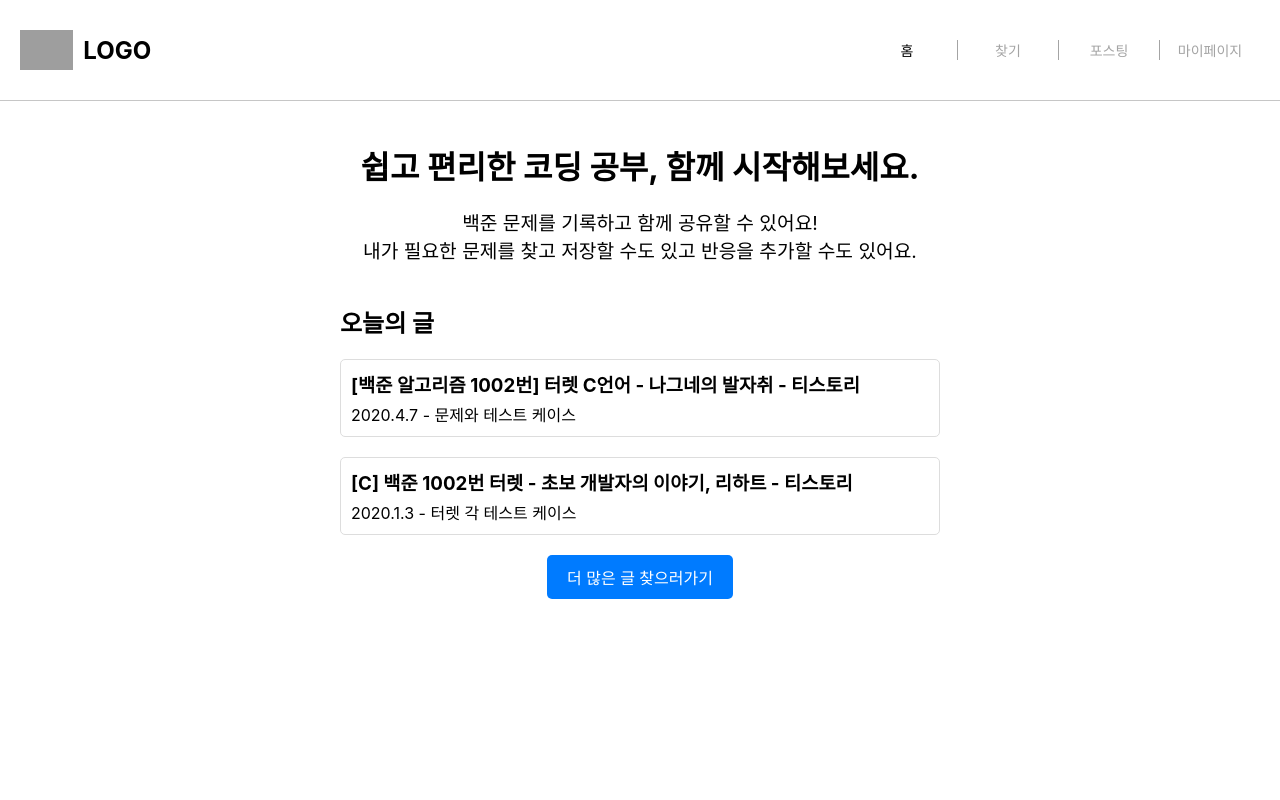
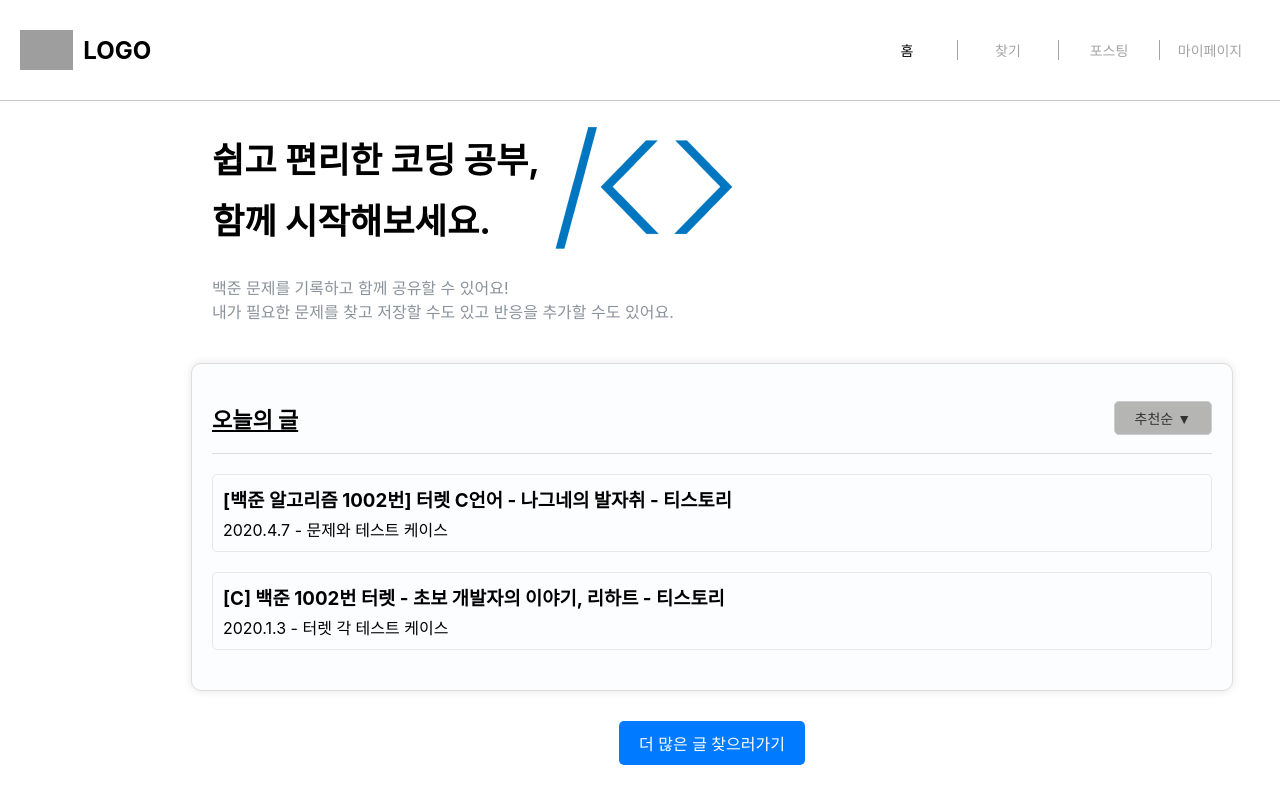
Before and after one commit to yerroong/inha_likelion_hackathon4, a React (Create React App) app in the folder front/: page / in a window 1280 px wide. Built offline with nearby package versions, Linux system fonts and the light colour scheme; grey boxes are pictures that could not be loaded.

Commit message:
mainpage 수정 및 틀 완성

```diff
--- a/front/src/pages/Mainpage.jsx
+++ b/front/src/pages/Mainpage.jsx
@@ -1,28 +1,79 @@
 import React from 'react';
 import styled from 'styled-components';
 import { useNavigate } from 'react-router-dom';
-// import Header from './Header';
-//현재 느낌만 냄 크게 수정해야함.
 
-const HomePageContainer = styled.div`
-  text-align: center;
+const MContainer = styled.div`
+  display: flex;
+  flex-direction: column;
   padding: 20px;
+  margin-left: 15%;
+`;
+
+const ContentContainer = styled.div`
+  max-width: 800px;
+  width: 100%;
+  text-align: left;
+`;
+
+const TitleContainer = styled.div`
+  display: flex;
+  align-items: center;
+  margin-bottom: 20px;
+`;
+
+const TitleText = styled.div`
+  display: flex;
+  flex-direction: column;
 `;
 
 const Title = styled.h1`
-  font-size: 2em;
-  margin-bottom: 20px;
+  font-size: 2.2em;
+  margin: 0;
+  font-weight: bold;
 `;
 
 const Subtitle = styled.p`
-  font-size: 1.2em;
+  font-size: 1em;
   margin-bottom: 40px;
+  color: #8A929B;
+`;
+
+const TitleImage = styled.img`
+  width: 188px;
+  height: 134px;
+  margin-left: 10px;
+`;
+
+const PostsContainerWrapper = styled.div`
+  display: flex;
+  flex-direction: column;
+  align-items: center;
+  width: 1000px; /* Adjust as needed */
+  margin: 0 auto; /* Center horizontally */
 `;
 
 const PostsContainer = styled.div`
-  margin: 0 auto;
-  max-width: 600px;
-  text-align: left;
+  width: 1000px;
+  max-width: 100%;
+  border: 1px solid #ddd;
+  border-radius: 10px;
+  padding: 20px;
+  margin-bottom: 10px;
+  background-color: #FBFDFF; /* Background color */
+  box-shadow: 0px 0px 10px rgba(0, 0, 0, 0.1); /* Box shadow */
+`;
+
+const Post = styled.h2`
+  text-decoration: underline;
+  font-size: 22px;
+`;
+
+const PostsHeader = styled.div`
+  display: flex;
+  justify-content: space-between;
+  align-items: center;
+  border-bottom: 1px solid #ddd;
+  margin-bottom: 20px;
 `;
 
 const PostList = styled.ul`
@@ -31,7 +82,7 @@ const PostList = styled.ul`
 
 const PostItem = styled.li`
   list-style-type: none;
-  border: 1px solid #ddd;
+  border: 1px solid #e9e9e9;
   padding: 10px;
   border-radius: 5px;
   margin-bottom: 20px;
@@ -56,6 +107,7 @@ const PostDescription = styled.p`
 
 const MoreButtonContainer = styled.div`
   margin-top: 20px;
+  text-align: center;
 `;
 
 const MoreButton = styled.button`
@@ -72,7 +124,21 @@ const MoreButton = styled.button`
   }
 `;
 
-const HomePage = () => {
+const SortButton = styled.button`
+  padding: 6px 20px;
+  font-size: 14px;
+  cursor: pointer;
+  background-color: #B5B5B4;
+  color: #333;
+  border: 1px solid #ccc;
+  border-radius: 5px;
+
+  &:hover {
+    background-color: #ddd;
+  }
+`;
+
+const MainPage = () => {
   const navigate = useNavigate();
 
   const handleFindMoreClick = () => {
@@ -80,17 +146,27 @@ const HomePage = () => {
   };
 
   return (
-    <HomePageContainer>
-      {/* <Header /> */}
-      <Title>쉽고 편리한 코딩 공부, 함께 시작해보세요.</Title>
+    <MContainer>
+      <ContentContainer>
+        <TitleContainer>
+          <TitleText>
+            <Title>쉽고 편리한 코딩 공부,</Title>
+            <Title style={{ marginTop: '10px' }}>함께 시작해보세요.</Title>
+          </TitleText>
+          <TitleImage src="mainpage.png" alt="/<>" />
+        </TitleContainer>
         <Subtitle>
           백준 문제를 기록하고 함께 공유할 수 있어요!<br />
           내가 필요한 문제를 찾고 저장할 수도 있고 반응을 추가할 수도 있어요.
         </Subtitle>
+        <PostsContainerWrapper>
           <PostsContainer>
-        <h2>오늘의 글</h2>
+            <PostsHeader>
+              <Post>오늘의 글</Post>
+              <SortButton>추천순 ▼</SortButton>
+            </PostsHeader>
+            {/* 일단 예시임 */}
             <PostList>
-          {/* 여기에 실제 포스트 데이터를 삽입 */}
               <PostItem>
                 <PostLink href="https://www.acmicpc.net/problem/1002" target="_blank" rel="noopener noreferrer">
                   <PostTitle>[백준 알고리즘 1002번] 터렛 C언어 - 나그네의 발자취 - 티스토리</PostTitle>
@@ -108,8 +184,10 @@ const HomePage = () => {
           <MoreButtonContainer>
             <MoreButton onClick={handleFindMoreClick}>더 많은 글 찾으러가기</MoreButton>
           </MoreButtonContainer>
-    </HomePageContainer>
+        </PostsContainerWrapper>
+      </ContentContainer>
+    </MContainer>
   );
 };
 
-export default HomePage;
+export default MainPage;
```
Also changed, not shown: front/public/mainpage.png (added). Lines whose indentation alone changed are shown as unchanged.
